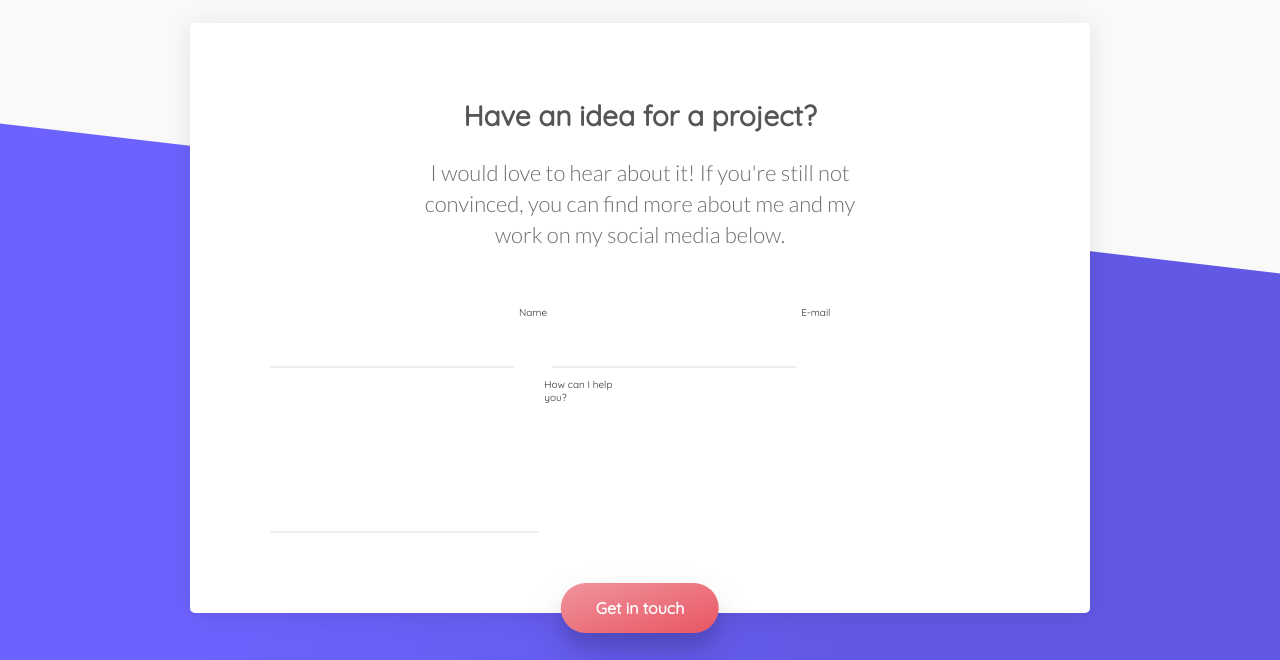
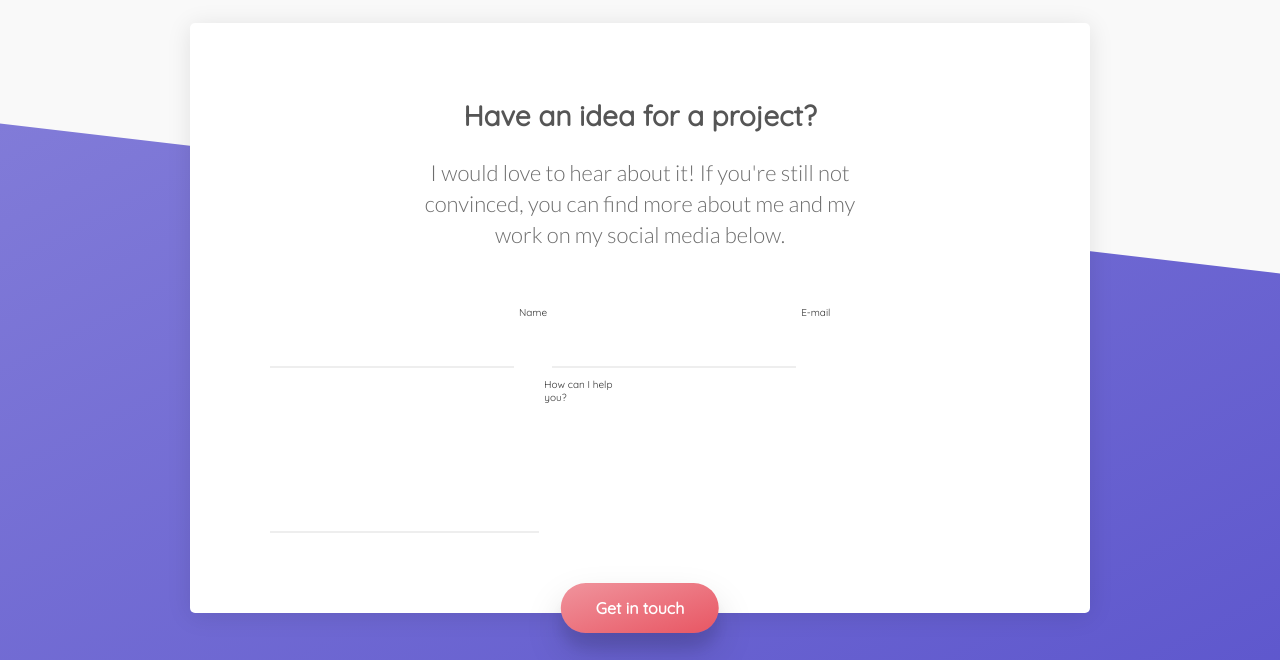
Before and after one commit to nikkilr88/nikkilr88.github.io, a website: page index.html in a window 1280 px wide. Shown: the part 2458-3118 px from the top of the page. Drawn offline with nearby package versions, Linux system fonts and the light colour scheme; files that its build step writes are made by us from their sources; a web font is replaced by a local one.

Commit message:
Change background gradient

```diff
--- a/src/partials/_footer.scss
+++ b/src/partials/_footer.scss
@@ -12,7 +12,11 @@
     left: 0;
     bottom: 0;
     width: 100%;
-    background: linear-gradient(111deg, #6c63ff 25.05%, #6159e5 67.1%);
+    background: linear-gradient(
+      to bottom right,
+      $purple,
+      darken($purple, 10%)
+    );
     clip-path: polygon(0 0, 100% 150px, 100% 100%, 0 100%);
     z-index: -1;
   }
```
